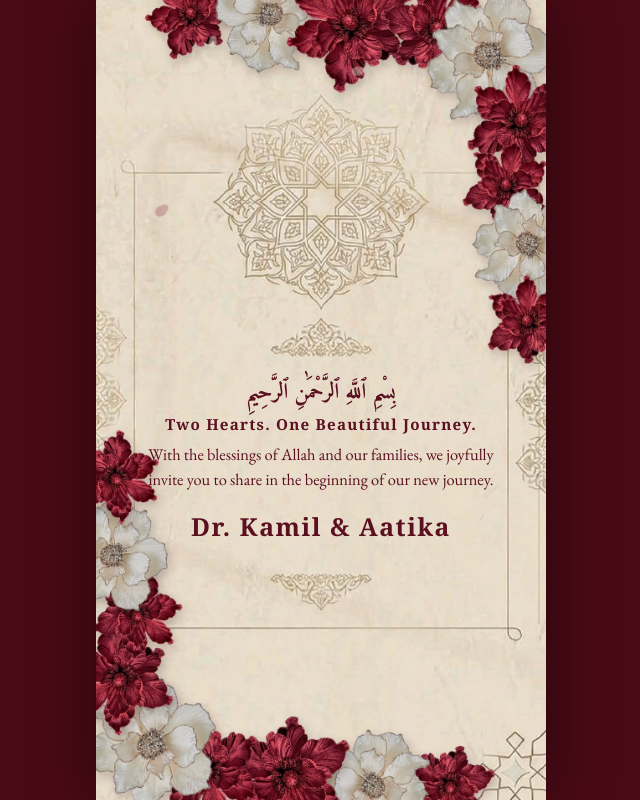
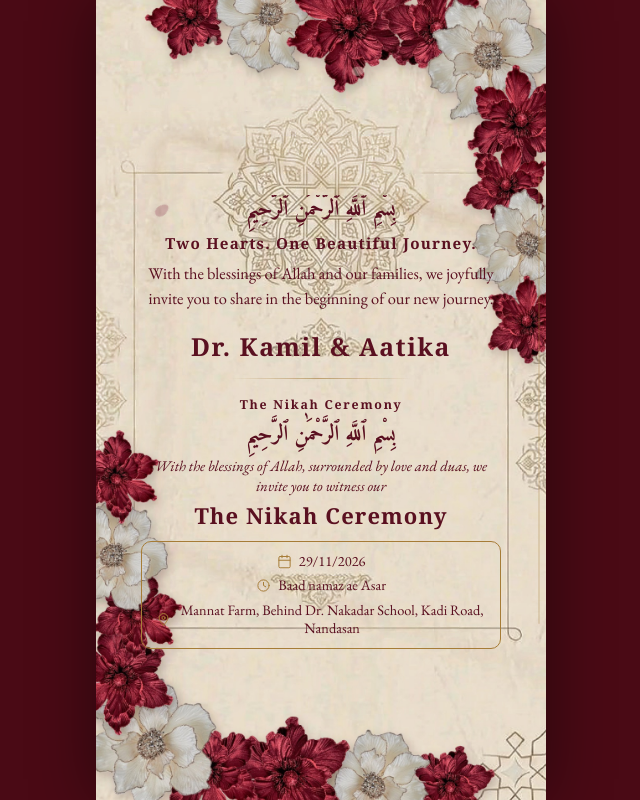
Before and after one commit to aamil2811/aamilswedding, a React (Vite) app: page / in a window 1280 px wide. Shown: the whole page, without its empty margins (319-959 px from the left). Built offline with nearby package versions, Linux system fonts and the light colour scheme; a web font is replaced by a local one.

Commit message:
Restructure to 3 scroll slides: Intro+Nikah, Mameru+Haldi+Barat, Walima+ThankYou

```diff
--- a/src/components/Background.tsx
+++ b/src/components/Background.tsx
@@ -43,8 +43,11 @@ export function Background({
   }, [prefersReducedMotion]);
 
   const base = import.meta.env.BASE_URL;
+  // Slide 1 (pages 1–2): floral bg.jpg (default, always visible under others)
+  // Slide 2 (pages 3–5): cream damask bg-page3.jpg
+  // Slide 3 (pages 6–7): Persian rug arch bg-rug.jpg
+  const showPage3Bg = activePage === 2;
   const showRug = activePage === 3;
-  const showPage3Bg = activePage === 2 || activePage === 4;
 
   return (
     <div className="bg-stage" aria-hidden="true">
--- a/src/components/ReadingBand.tsx
+++ b/src/components/ReadingBand.tsx
@@ -105,12 +105,14 @@ export function ReadingBand({ onPageChange }: ReadingBandProps) {
       aria-label="Wedding Invitation"
     >
       <main className="snap-column">
-        {/* PAGE 1: Introduction */}
+        {/* SLIDE 1: Page 1 to 2 (Introduction & Nikah Ceremony) */}
         <section
           data-page={1}
-          className={`snap-page snap-page-intro ${isVisible(1) ? "is-visible" : ""}`}
+          className={`snap-page snap-page-slide1 ${isVisible(1) ? "is-visible" : ""}`}
         >
-          <div className="page-card page-card-intro">
+          <div className="page-card page-card-slide1">
+            {/* Page 1: Introduction */}
+            <div className="event-content-block intro-block">
               <p
                 className="bismillah"
                 lang="ar"
@@ -123,16 +125,43 @@ export function ReadingBand({ onPageChange }: ReadingBandProps) {
               <p className="intro-blessing">{invite.cover.blessing}</p>
               <h1 className="cover-names">{invite.cover.names}</h1>
             </div>
+
+            <div className="card-divider" />
+
+            {/* Page 2: Nikah Ceremony */}
+            <div className="event-content-block">
+              <p className="couple-header">{nikah.header ?? "The Nikah Ceremony"}</p>
+              {nikah.bismillah && (
+                <p
+                  className="bismillah"
+                  lang="ar"
+                  dir="rtl"
+                  aria-label="Bismillahir Rahmanir Rahim"
+                >
+                  {nikah.bismillah}
+                </p>
+              )}
+              <p className="invited-line">
+                {Array.isArray(nikah.invitedLine)
+                  ? nikah.invitedLine.join(" ")
+                  : nikah.invitedLine}
+              </p>
+              <h2 className="event-title">{nikah.title.join(" ")}</h2>
+              <DetailsBox
+                date={nikah.date}
+                time={nikah.time}
+                place={nikah.place}
+              />
+            </div>
+          </div>
         </section>
 
-        {/* PAGE 2: The Event Pages (Nikah, Mameru, Haldi, Barat) */}
+        {/* SLIDE 2: From 3 to 5 (Mameru, Haldi, Barat) */}
         <section
           data-page={2}
-          className={`snap-page snap-page-events ${isVisible(2) ? "is-visible" : ""}`}
+          className={`snap-page snap-page-slide2 ${isVisible(2) ? "is-visible" : ""}`}
         >
-          <div className="page-card page-card-arch page-card-multi">
-            <EventCard event={nikah} />
-            <div className="card-divider" />
+          <div className="page-card page-card-slide2">
             <EventCard event={mameru} />
             <div className="card-divider" />
             <EventCard event={haldi} />
@@ -141,22 +170,15 @@ export function ReadingBand({ onPageChange }: ReadingBandProps) {
           </div>
         </section>
 
-        {/* PAGE 3: Dawat-E-Walima (Dedicated cream arch on Persian rug) */}
+        {/* SLIDE 3: Page 7 to 8 (Dawat-E-Walima & Thank You) on Persian Rug Arch */}
         <section
           data-page={3}
-          className={`snap-page snap-page-arch ${isVisible(3) ? "is-visible" : ""}`}
+          className={`snap-page snap-page-slide3 ${isVisible(3) ? "is-visible" : ""}`}
         >
-          <div className="page-card page-card-arch">
+          <div className="page-card page-card-slide3">
             <EventCard event={walima} />
-          </div>
-        </section>
-
-        {/* PAGE 4: Thank You (comes right after Walima) */}
-        <section
-          data-page={4}
-          className={`snap-page snap-page-arch ${isVisible(4) ? "is-visible" : ""}`}
-        >
-          <div className="page-card page-card-arch">
+            <div className="card-divider" />
+            <div className="event-content-block thank-you-block">
               <p className="couple-header">{invite.couple}</p>
               <h2 className="event-title">{invite.thankYou.title}</h2>
               <p className="event-tagline">
@@ -166,6 +188,7 @@ export function ReadingBand({ onPageChange }: ReadingBandProps) {
               <p className="signoff">{invite.thankYou.signoff}</p>
               <p className="cover-names">{invite.thankYou.signature}</p>
             </div>
+          </div>
         </section>
       </main>
     </div>
--- a/src/index.css
+++ b/src/index.css
@@ -140,51 +140,28 @@ body,
   padding-right: env(safe-area-inset-right);
 }
 
-/* Page 1 sits cleanly inside the open mandala box (44% - 72% height) */
-.snap-page-intro {
-  padding-top: 15dvh;
+/* ---- SLIDE 1: Intro + Nikah (floral bg.jpg) ---- */
+.snap-page-slide1 {
+  padding-top: 10dvh;
+  padding-bottom: 4dvh;
+  align-items: center;
 }
 
-/* Pages 2-7 sit centered inside the cream floral arch (9% - 89.5% height) */
-/* Pages 3-4 sit centered inside the cream floral arch (9% - 89.5% height) */
-.snap-page-arch {
-  padding-top: 4dvh;
-  padding-bottom: 4dvh;
+/* ---- SLIDE 2: Mameru + Haldi + Barat (damask bg-page3.jpg) ---- */
+.snap-page-slide2 {
+  padding-top: 6dvh;
+  padding-bottom: 6dvh;
+  align-items: center;
 }
 
-.snap-page-events {
-  height: auto;
-  min-height: 100dvh;
-  padding-top: 10dvh;
-  padding-bottom: 10dvh;
-  scroll-snap-align: start;
+/* ---- SLIDE 3: Walima + Thank You (Persian rug bg-rug.jpg arch) ---- */
+.snap-page-slide3 {
+  padding-top: 6dvh;
+  padding-bottom: 6dvh;
+  align-items: center;
 }
 
-.page-card-multi {
-  gap: 2.2rem;
-  width: 72%;
-  max-width: 400px;
-}
-
-.event-content-block {
-  width: 100%;
-  display: flex;
-  flex-direction: column;
-  align-items: center;
-  justify-content: center;
-  gap: 0.42rem;
-  text-align: center;
-}
-
-.card-divider {
-  width: 50%;
-  height: 1px;
-  background: linear-gradient(to right, transparent, var(--gold), transparent);
-  opacity: 0.6;
-  margin: 0.4rem 0;
-}
-
-/* Single-unit entrance animation: opacity + translateY only (NO blur) */
+/* Shared scroll card wrapper (single-unit entrance animation) */
 .page-card {
   width: 82%;
   max-width: 560px;
@@ -194,23 +171,65 @@ body,
   flex-direction: column;
   align-items: center;
   justify-content: center;
-  gap: 0.45rem;
+  gap: 0.6rem;
   opacity: 0;
   transform: translateY(20px);
   transition: opacity 0.7s ease-out, transform 0.7s ease-out;
   white-space: normal;
   word-break: normal;
+  overflow-y: auto;
+  max-height: 88dvh;
+  scrollbar-width: none;
 }
 
-.page-card-arch {
+.page-card::-webkit-scrollbar {
+  display: none;
+}
+
+/* Slide-specific card sizing */
+.page-card-slide1 {
+  width: 80%;
+  max-width: 520px;
+  gap: 0.55rem;
+}
+
+.page-card-slide2 {
+  width: 72%;
+  max-width: 400px;
+  gap: 0.4rem;
+}
+
+.page-card-slide3 {
   width: 68%;
   max-width: 380px;
-  gap: 0.42rem;
+  gap: 0.4rem;
 }
 
 .snap-page.is-visible .page-card {
   opacity: 1;
   transform: translateY(0);
+}
+
+.event-content-block {
+  width: 100%;
+  display: flex;
+  flex-direction: column;
+  align-items: center;
+  justify-content: center;
+  gap: 0.4rem;
+  text-align: center;
+}
+
+.intro-block {
+  gap: 0.5rem;
+}
+
+.card-divider {
+  width: 50%;
+  height: 1px;
+  background: linear-gradient(to right, transparent, var(--gold), transparent);
+  opacity: 0.6;
+  margin: 0.5rem 0;
 }
 
 /* Typography */
```
Lines whose indentation alone changed are shown as unchanged.
